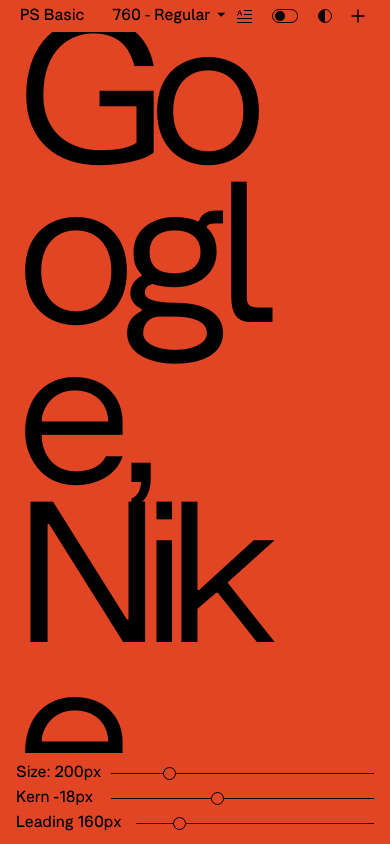
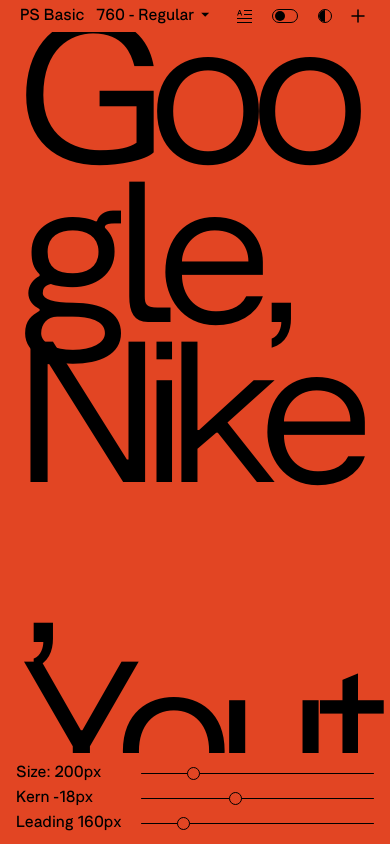
Before and after one commit to yano1978/ps-basic-font-tool, a React (Vite) app: page / in a window 390 px wide. Built offline with nearby package versions, Linux system fonts and the light colour scheme.

Commit message:
Main layout 1280px and mobile OK

```diff
--- a/src/App.jsx
+++ b/src/App.jsx
@@ -205,10 +205,10 @@
             backgroundColor: changeBgColor,
             color: changeTextColor,
           }}
-          className="mx-5 flex flex-wrap justify-start tablet:justify-between items-center text-white"
+          className="mx-5 flex flex-wrap justify-start xl:justify-between items-center text-white"
         >
           <a href="/">PS Basic</a>
-          <div className="ml-20 tablet:ml-5">
+          <div className="ml-20 xl:ml-5">
             <FontSizeMenu className={changeDeepColor} weight={weight} toggleWeight={toggleWeight} />
           </div>
           <div
@@ -216,19 +216,19 @@
               backgroundColor: changeBgColor,
               color: changeTextColor,
             }}
-            className="flex w-full tablet:w-auto"
+            className="flex w-full xl:w-auto"
           >
             <ul
               style={{
                 backgroundColor: changeBgColor,
                 color: changeTextColor,
               }}
-              className="flex flex-col tablet:flex-row w-full px-4 py-2 tablet:px-0 fixed bottom-0 left-0 tablet:relative tablet:top-0 bg-black"
+              className="flex flex-col xl:flex-row w-full px-4 py-2 xl:px-0 fixed bottom-0 left-0 xl:left-10 xl:relative xl:top-0 bg-black"
             >
-              <li className="tablet:!pl-0 flex">
+              <li className="xl:!pl-0 flex">
                 <label
                   htmlFor="size"
-                  className="flex w-full max-w-[85px] min-w-[95px] tablet:max-w-full"
+                  className="flex w-full max-w-[85px] min-w-[125px] xl:min-w-[95px] xl:max-w-full"
                 >
                   Size: {size + 'px'}
                 </label>
@@ -243,10 +243,10 @@
                   max="900"
                 />
               </li>
-              <li className="flex ml-0 tablet:ml-7">
+              <li className="flex ml-0 xl:ml-7">
                 <label
                   htmlFor="kern"
-                  className="flex w-full max-w-[80px] min-w-[95px] tablet:min-w-[90px]"
+                  className="flex w-full max-w-[80px] min-w-[125px] xl:min-w-[90px]"
                 >
                   Kern {Math.round(spacing) + 'px'}
                 </label>
@@ -261,10 +261,10 @@
                   max="90"
                 />
               </li>
-              <li className="flex ml-0 tablet:ml-7">
+              <li className="flex ml-0 xl:ml-7">
                 <label
                   htmlFor="leading"
-                  className="flex w-full max-w-[110px] min-w-[120px] tablet:min-w-[120px]"
+                  className="flex w-full max-w-[110px] min-w-[125px] xl:min-w-[120px]"
                 >
                   Leading {leading + 'px'}
                 </label>
@@ -281,7 +281,7 @@
               </li>
             </ul>
           </div>
-          <div className="flex absolute right-5 tablet:right-0 tablet:relative">
+          <div className="flex absolute right-5 xl:right-0 xl:relative">
             <LoopText className={changeDeepColor} clickCounter={clickCounter} />
             <AlternativeToggle className={changeDeepColor} setAlternative={setAlternative} />
             <ChangeColorMenu
@@ -306,7 +306,7 @@
       >
         <textarea
           spellCheck="false"
-          className={`textarea max-w-[300px] min-h-full sm:max-w-full px-4 ${weight} ${
+          className={`textarea max-w-[320px] min-h-full xs:max-w-full px-4 ${weight} ${
             enabled ? 'ligatures' : ''
           }`}
           style={{
--- a/src/components/FontSizeMenu.jsx
+++ b/src/components/FontSizeMenu.jsx
@@ -411,7 +411,7 @@
 
   return (
     <details className={className} open={isOpen} onClick={(e) => onToggle(e)}>
-      <summary className="absolute left-28 top-1 tablet:top-[12.5px] cursor-pointer">
+      <summary className="absolute left-24 top-1 xl:top-[12.5px] cursor-pointer">
         {!text ? '760 - regular' : text}
       </summary>
       <div className="font-menu">
--- a/tailwind.config.cjs
+++ b/tailwind.config.cjs
@@ -3,6 +3,7 @@
   content: ['./src/**/*.{js,jsx,ts,tsx}'],
   theme: {
     screens: {
+      xs: '375px',
       sm: '640px',
       md: '768px',
       tablet: '992px',
```
